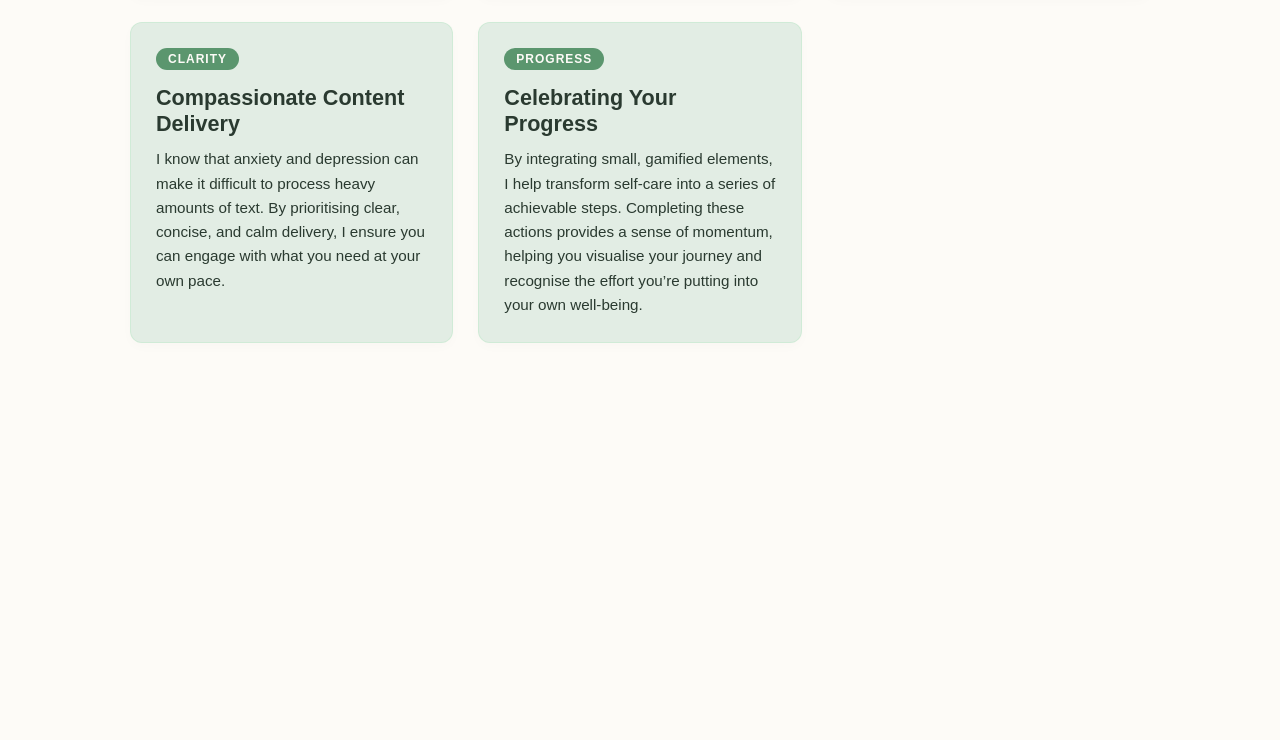
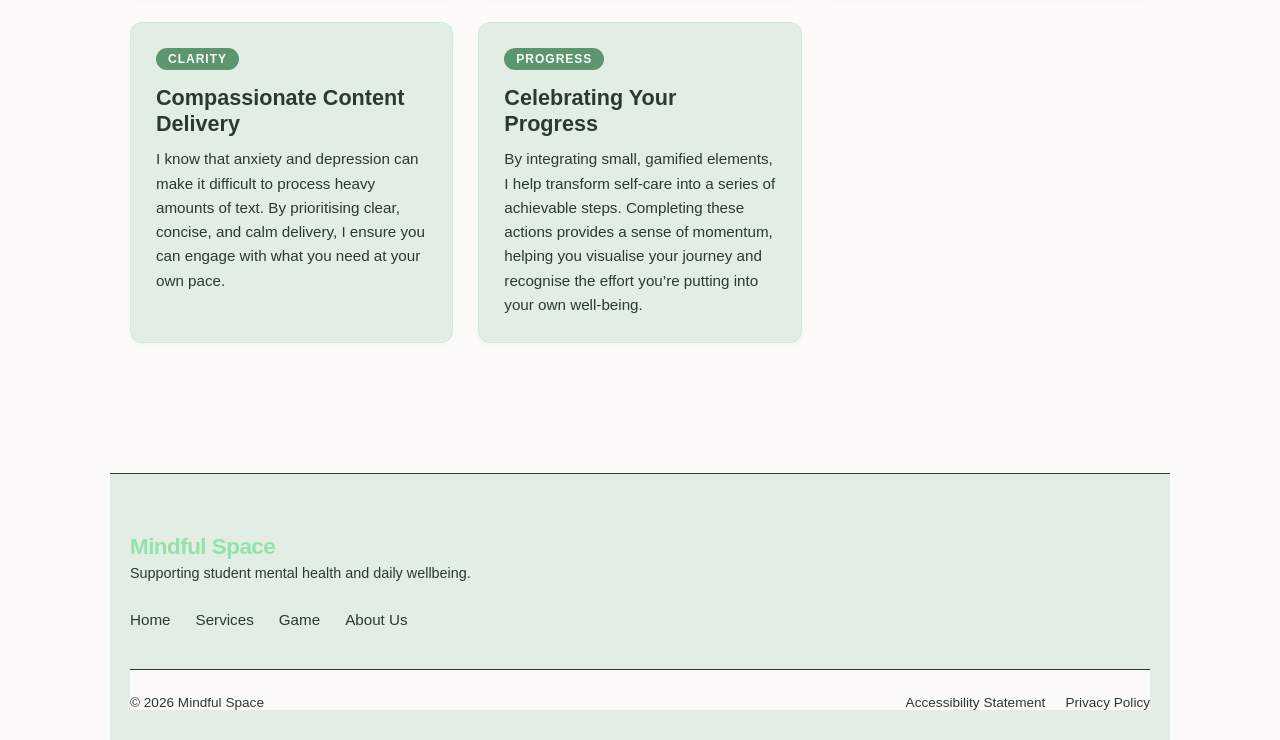
Before and after one commit to aaronjscott98-max/mindful-space-showcase, a plain HTML site: page about/index.html in a window 1280 px wide. Shown: the part 1082-1822 px from the top of the page. Before the commit the page ends 1505 px from the top, so only its background shows below. Drawn offline with Linux system fonts and the light colour scheme.

Commit message:
Add files via upload

```diff
--- a/about/index.html
+++ b/about/index.html
@@ -17,12 +17,12 @@
         <a href="../" class="logo">Mindful Space</a>
         <ul>
             <li><a href="../">Home</a></li>
-            <li><a href="service/">Services</a></li>
-            <li><a href="game/">Game</a></li>
-            <li><a href="about/">About Us</a></li>
+            <li><a href="../service/">Services</a></li>
+            <li><a href="../game/">Game</a></li>
+            <li><a href="../about/">About Us</a></li>
         </ul>
 
-        <form action="contact/" method="get">
+        <form action="../contact/" method="get">
             <button type="submit" class="nav-cta">Get Support Now!</button>
         </form>
     </nav>
@@ -76,7 +76,31 @@
             </div>
         </div>
     </section>
-</main>
+    <footer class="site-footer">
+  <div class="footer-container">
+
+    <div class="footer-brand">
+      <span class="footer-logo">Mindful Space</span>
+      <p class="footer-tagline">Supporting student mental health and daily wellbeing.</p>
+    </div>
+
+    <ul class="footer-nav">
+      <li><a href="../">Home</a></li>
+      <li><a href="../service/">Services</a></li>
+      <li><a href="../game/">Game</a></li>
+      <li><a href="../about/">About Us</a></li>
+    </ul>
+
+    <div class="footer-bottom">
+      <p>&copy; 2026 Mindful Space</p>
+      <div class="footer-legal">
+        <a href="#">Accessibility Statement</a>
+        <a href="#">Privacy Policy</a>
+      </div>
+    </div>
+
+  </div>
+</footer>
 </main>
 </body>
 </html>
```
